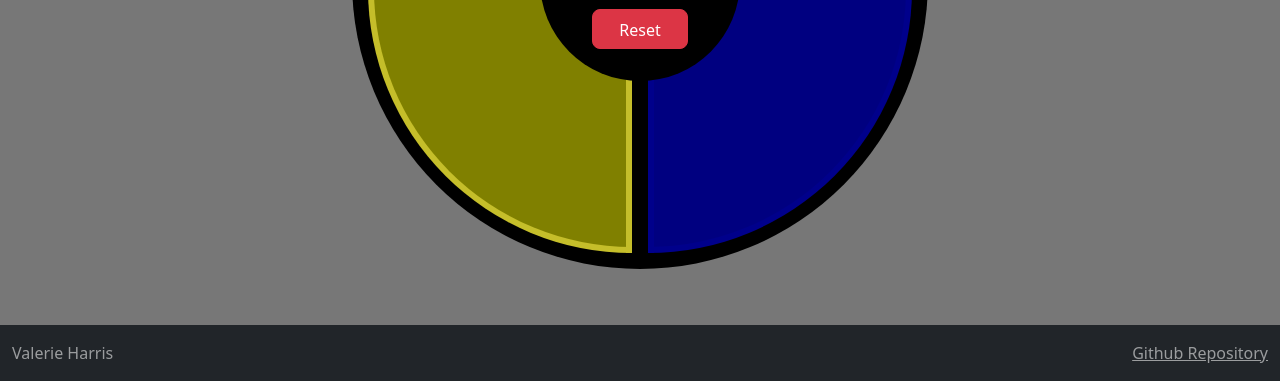
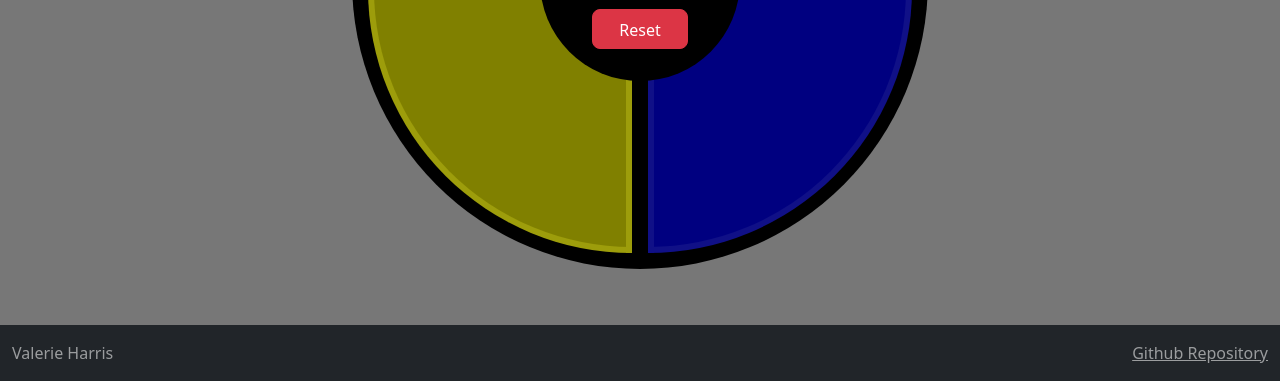
Before and after one commit to EntropyValley/simon, a plain HTML site: page play.html in a window 1280 px wide. Shown: the part 419-800 px from the top of the page. Drawn offline with nearby package versions, Linux system fonts and the light colour scheme.

Commit message:
Update CSS to match background colors to coded values

```diff
--- a/styles/styles.css
+++ b/styles/styles.css
@@ -84,7 +84,7 @@ body {
 #simon-top-left {
     top: min(2vw, 2vh);
     left: min(2vw, 2vh);
-    background: green;
+    background-color: rgb(0, 128, 0);
     border-color: darkgreen;
     border-top-left-radius:100%;
 }
@@ -92,7 +92,7 @@ body {
 #simon-top-right {
     top: min(2vw, 2vh);
     right: min(2vw, 2vh);
-    background: red;
+    background-color: rgb(128, 0, 0);
     border-color: darkred;
     border-top-right-radius:100%;
 }
@@ -100,15 +100,15 @@ body {
 #simon-bottom-left {
     bottom: min(2vw, 2vh);
     left: min(2vw, 2vh);
-    background: yellow;
-    border-color: #c5be2a;
+    background-color: rgb(128, 128, 0);
+    border-color: rgb(157 157 11);
     border-bottom-left-radius:100%;
 }
 
 #simon-bottom-right {
     bottom: min(2vw, 2vh);
     right: min(2vw, 2vh);
-    background: blue;
-    border-color: darkblue;
+    background-color: rgb(0, 0, 128);
+    border-color: rgb(16 16 135);;
     border-bottom-right-radius:100%;
 }
```
